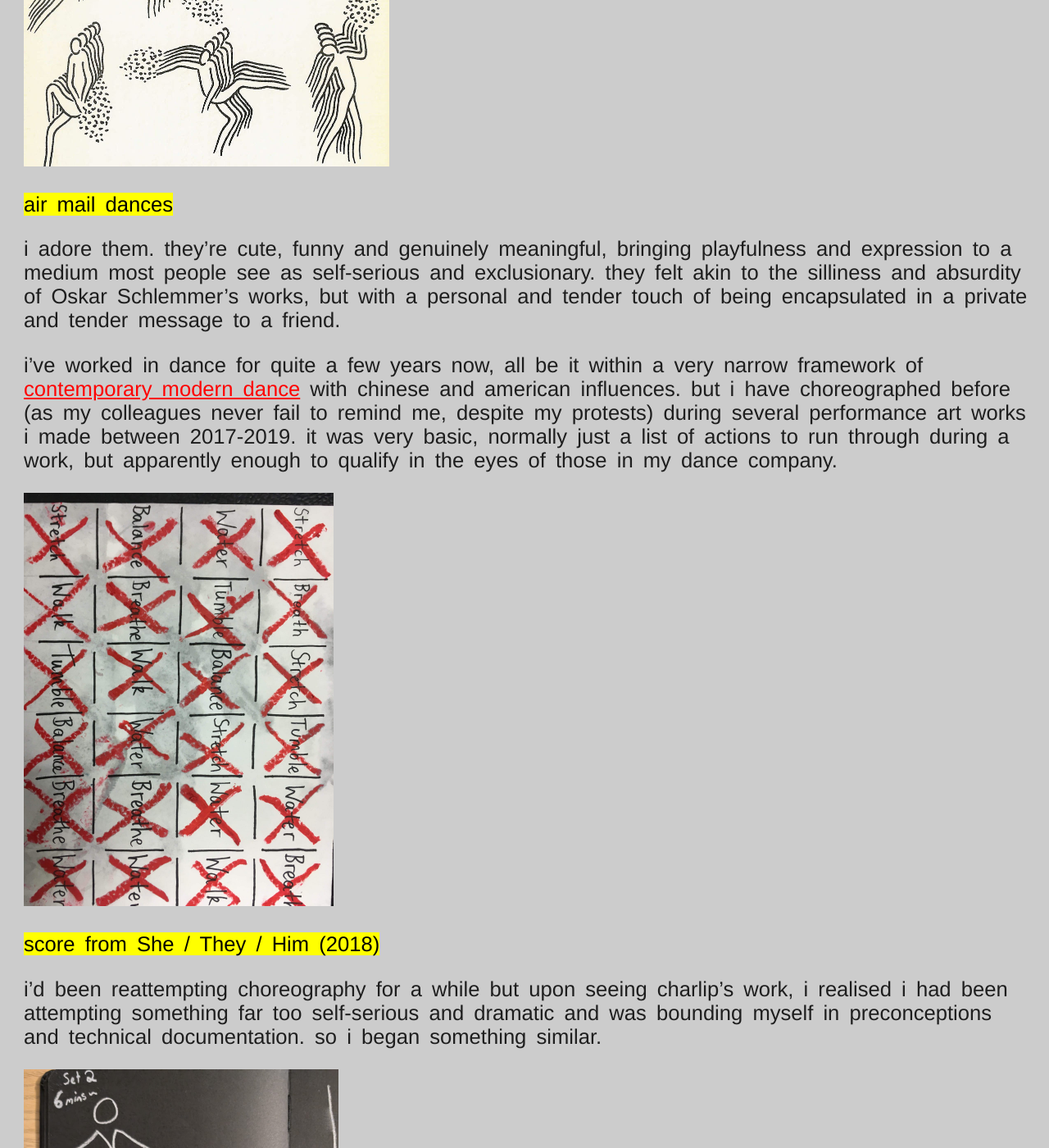
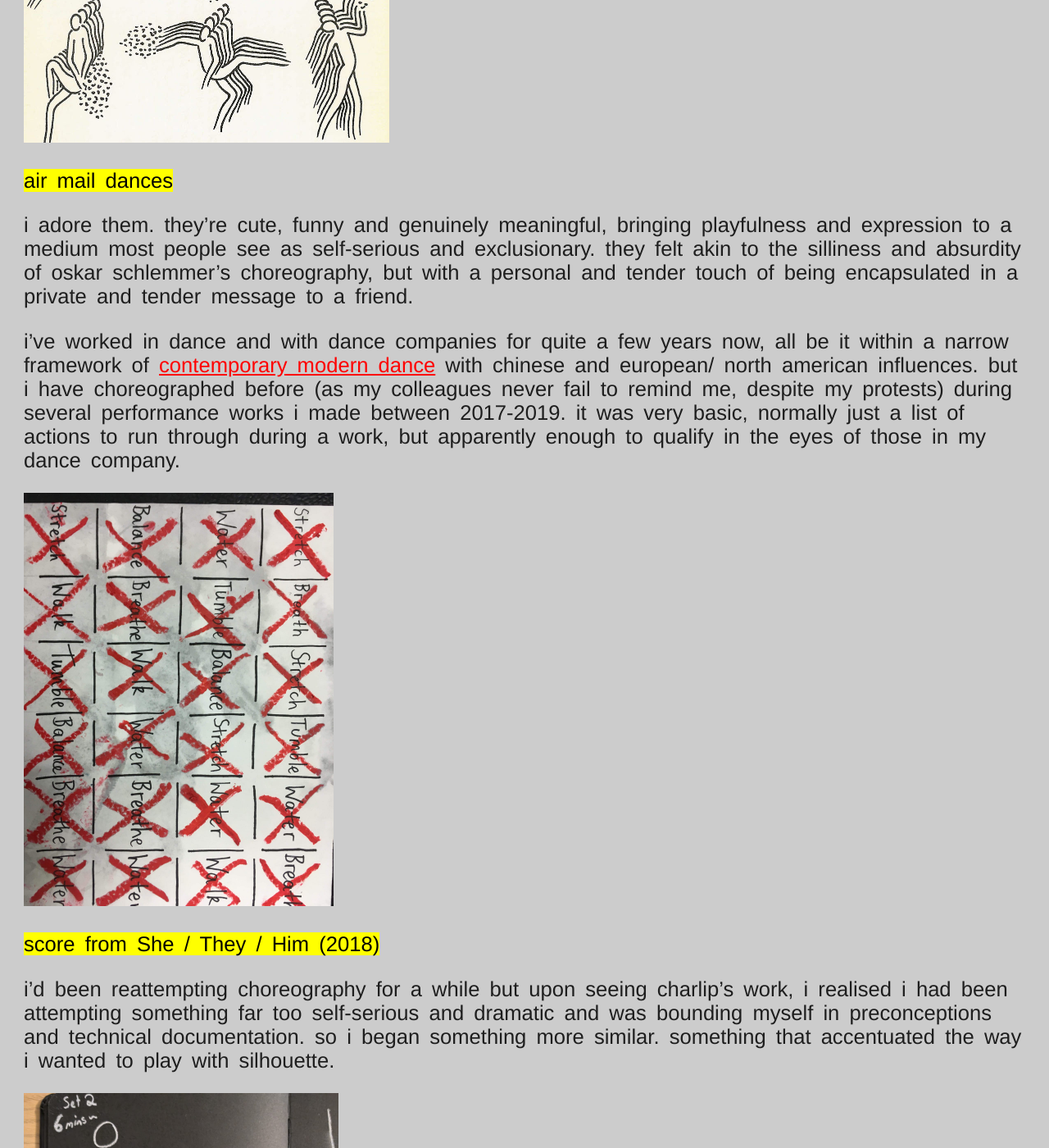
Before and after one commit to other-kat/blog, a Jekyll site: the page built from collections/_posts/2025-01-21-postcards-and-choregraphy.md, in a window 1280 px wide and 1400 px high, scrolled down 1945 px. Shown: the whole window at 82% size. Built offline with Jekyll 4.4.1, drawn with Linux system fonts in a browser that asks for light colours; some of the changed text lies outside the part shown.

Commit message:
update grammar add new line

```diff
--- a/collections/_posts/2025-01-21-postcards-and-choregraphy.md
+++ b/collections/_posts/2025-01-21-postcards-and-choregraphy.md
@@ -8,41 +8,47 @@ status: published
 
 **postcards and choreography - 21.01.2025**
 
-a reintroduction to my world the past few years has been the postcard. i don't particularly remember receiving many as a kid but i do remember sending them whenever we moved (and we moved a lot!), normally to mark the move and make a gesture at staying in touch that would invariably never last. it wasn't until receiving my first postcard in over a decade from my partner agnes that i began to re-engage with this form of short form letter writing. we've been trading them back and forth for over a year now, its been nice.
+a reintroduction to my world the past few years has been the postcard. i don't particularly remember receiving many as a kid but i do remember sending them whenever we moved (and we moved a lot!), normally to mark the move and make a gesture at staying in touch that would invariably never last. it wasn't until receiving my first postcard in over a decade, from my partner agnes, that i began to re-engage with this form of short letter writing. we've been trading them back and forth for over a year now, its been nice.
 
 postcards are mostly very private things, two sides, one for display and the other for a private message, normally an expression of missing someone, or a recounting of a holiday etc. one for public, one for private. each one feels very special and tender.
 
 <p><img src="/assets/img/posts/postcard.jpeg" height="384" width="510"/></p>
-<mark>recent postcard</mark>
+<mark>a recent postcard</mark>
 
-when i began writing my first one, it reminded me of my university years of engaging with and attempting fluxus scores. i was enamoured with them, their creativity within simplicity. each one a personal and gentle view into a world the artist was building. i thought they were beautiful in their poetry becomes score approach.
+when i began writing my first one, it reminded me of my university years of attempting fluxus scores. i was enamoured with them, their creativity within simplicity. each one a personal and gentle view into a world the artist was building. i thought they were beautiful in their poetry-meets-score approach.
 
 <p><img src="/assets/img/posts/musicfortwoplayers.png" height="296" width="415.5"/></p>
 <mark>music for two players ii, c. shiomi (1963)</mark>
 
-while researching and re-engaging with this method of collective scoring, i stumble across the work of [remy charlip][remc], a children's illustrator and member of the *merce cunningham dance company*. as the story goes, while traveling charlip was commissioned to choreograph a work for friend and in doing so came up with his **air mail dances**. choreographic scores contained in letters and postcards.
+while researching and re-engaging with this method of poetic scoring, i stumble across the work of [remy charlip][remc], a children's illustrator and member of the *merce cunningham dance company*. as the story goes, while traveling charlip was commissioned to choreograph a work for friend and in doing so came up with his **air mail dances**. choreographic scores contained in letters and postcards.
 
 <p><img src="/assets/img/posts/remyairmail.jpg" height="569" width="445.5"/></p>
 <mark>air mail dances</mark>
 
-i adore them. they're cute, funny and genuinely meaningful, bringing playfulness and expression to a medium most people see as self-serious and exclusionary. they felt akin to the silliness and absurdity of Oskar Schlemmer's works, but with a personal and tender touch of being encapsulated in a private and tender message to a friend.
+i adore them. they're cute, funny and genuinely meaningful, bringing playfulness and expression to a medium most people see as self-serious and exclusionary. they felt akin to the silliness and absurdity of oskar schlemmer's choreography, but with a personal and tender touch of being encapsulated in a private and tender message to a friend.
 
-i've worked in dance for quite a few years now, all be it within a very narrow framework of [contemporary modern dance][dap] with chinese and american influences. but i have choreographed before (as my colleagues never fail to remind me, despite my protests) during several performance art works i made between 2017-2019. it was very basic, normally just a list of actions to run through during a work, but apparently enough to qualify in the eyes of those in my dance company.
+i've worked in dance and with dance companies for quite a few years now, all be it within a narrow framework of [contemporary modern dance][dap] with chinese and european/ north american influences. but i have choreographed before (as my colleagues never fail to remind me, despite my protests) during several performance works i made between 2017-2019. it was very basic, normally just a list of actions to run through during a work, but apparently enough to qualify in the eyes of those in my dance company.
 
 <p><img src="/assets/img/posts/scorepost1.jpeg" height="504" width="378"/></p>
 <mark>score from She / They / Him (2018)</mark>
 
-i'd been reattempting choreography for a while but upon seeing charlip's work, i realised i had been attempting something far too self-serious and dramatic and was bounding myself in preconceptions and technical documentation. so i began something similar.
+i'd been reattempting choreography for a while but upon seeing charlip's work, i realised i had been attempting something far too self-serious and dramatic and was bounding myself in preconceptions and technical documentation. so i began something more similar. something that accentuated the way i wanted to play with silhouette.
 
 <p><img src="/assets/img/posts/set2.jpeg" height="510" width="384"/></p>
 <mark>set 2</mark>
 
-it's not done yet (far from it) and so far, bares way too many of the hallmarks of it's inspiration but i like its simplicity. each movement contains a only 3 figures, two lines to represent silhouette, as respective to the audience and one circle to represent the head, and provide a reference point for the silhouette to be interpreted from.
+it's not done yet (far from it) and so far, bares way too many of the hallmarks of it's inspiration but i like its simplicity. each movement contains a only 3 elements, two lines to represent the silhouette, as respective to the audience and one circle to represent the head, and provide a reference point for the silhouette to be interpreted from.
 
 <p><img src="/assets/img/posts/scorerules.jpeg" height="470.25" width="281.5"/></p>
 <mark>(i'm experimenting with a 4th element to represent motion contained within a movement to break up the pose-to-pose of the current form)</mark>
 
-so far i've been sending these pieces to friends, either in the form of cards or postcards. little funny gifts, but recently i've thought of a development for them. a way of using them to invite people without experience in contemporary dance (like i once was) to get involved in the form and see that, like most art, contemporary dance can be, and should be, performed and attempted by everyone.
+so far i've been sending these pieces to friends, either in the form of cards or postcards. little funny gifts, but recently i've thought of a development for them. a way of using them to invite people without experience in contemporary dance (like i once was) to get involved in the form and see that, like most art, contemporary dance can be, and should be, performed and attempted by everyone. that dance can be funny, sweet and tender, all at once. that just because you don't have years spent studying at an art school, you can't also move your body, in ways that are fun and beautiful to watch.
+
+hopefully i'll be able to share more of my plans for this soon. watch this space.
+
+)°(
+
+happy new year <3
 
 [kat][kat_website]
 
```
